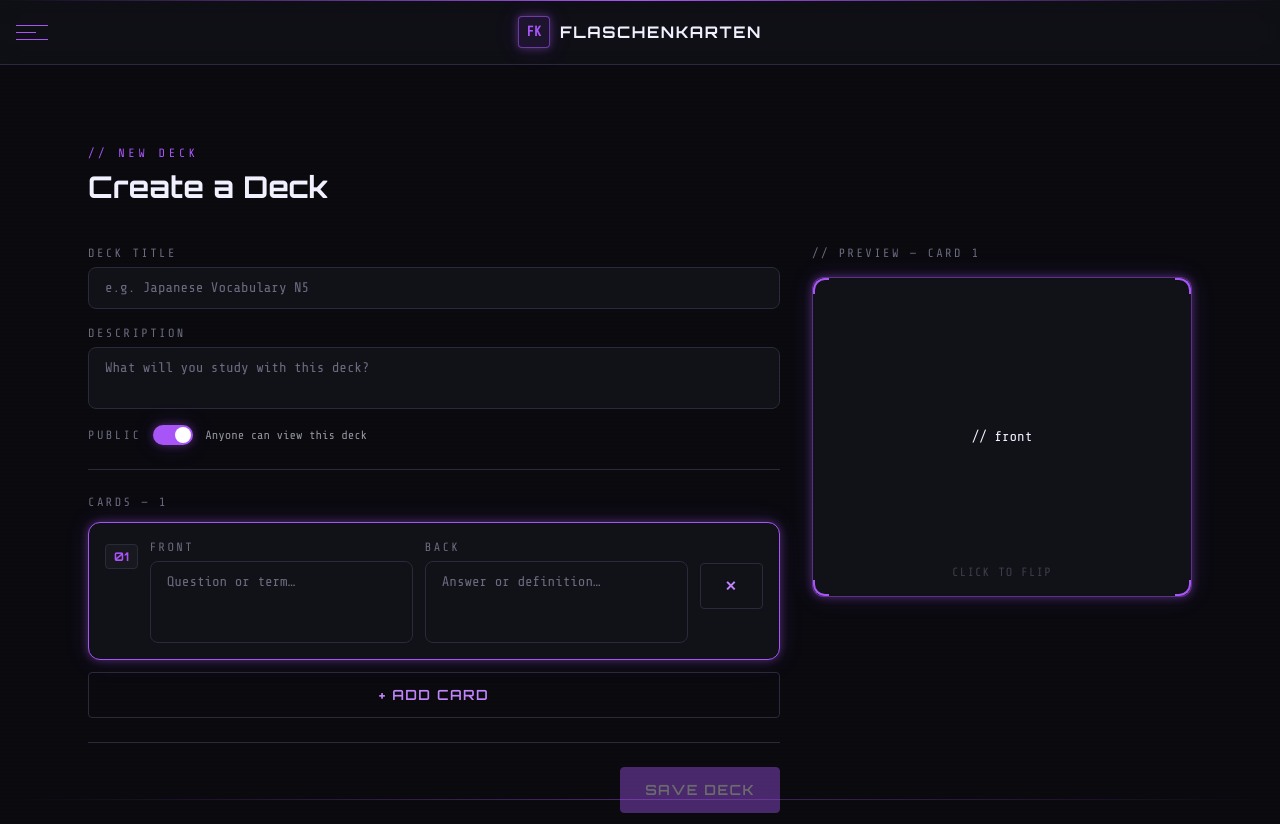
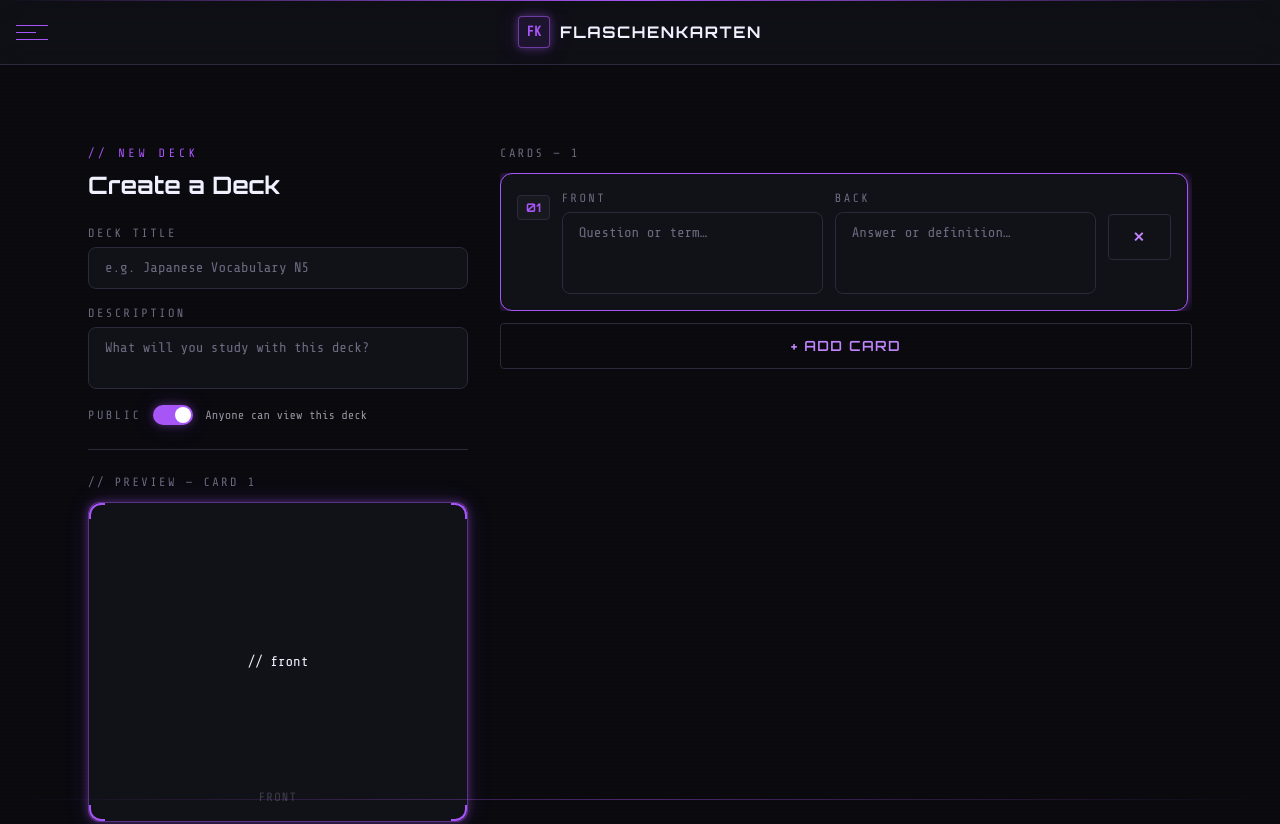
Before and after one commit to sabishii-bit/flaschenkarten, a Vue app in the folder packages/client/: page /decks/new in a window 1280 px wide. Shown: the top 824 px of the page. Built offline with nearby package versions, Linux system fonts and the light colour scheme; the HTML template or start-up script is replaced by a standard one.

Commit message:
Various feature updates

```diff
--- a/packages/client/src/components/FlashCard/FlashCard.vue
+++ b/packages/client/src/components/FlashCard/FlashCard.vue
@@ -1,8 +1,8 @@
 <script setup lang="ts">
 import { ref } from 'vue'
-import { playFlipSound, type FlashCardProps } from './variants.ts'
+import { playFlipSound, sizeClass, type FlashCardProps } from './variants.ts'
 
-const props = defineProps<FlashCardProps>()
+const props = withDefaults(defineProps<FlashCardProps>(), { size: 'default' })
 
 const isFlipped = ref(false)
 
@@ -16,12 +16,15 @@
 <template>
   <div
     class="w-full cursor-pointer select-none perspective-[1200px]"
-    :class="{ 'cursor-not-allowed opacity-50': disabled }"
+    :class="[
+      props.size === 'sm' && !disabled ? 'transition-transform duration-200 hover:-translate-y-2 hover:scale-[1.02]' : '',
+      { 'cursor-not-allowed opacity-50': disabled },
+    ]"
     @click="flip"
   >
     <div
-      class="relative w-full min-h-80 preserve-3d transition-transform duration-500 ease-in-out"
-      :class="{ 'rotate-y-180': isFlipped }"
+      class="relative w-full preserve-3d transition-transform duration-500 ease-in-out"
+      :class="[sizeClass[props.size], { 'rotate-y-180': isFlipped }]"
     >
       <!-- Front face -->
       <div class="absolute inset-0 backface-hidden rounded-xl border border-cyber-purple/50 bg-cyber-surface p-8 flex flex-col items-center justify-center glow-purple group">
@@ -36,7 +39,7 @@
         </slot>
 
         <p class="absolute bottom-4 font-mono-cyber text-cyber-muted/50 text-xs tracking-widest">
-          CLICK TO FLIP
+          FRONT
         </p>
       </div>
 
@@ -53,7 +56,7 @@
         </slot>
 
         <p class="absolute bottom-4 font-mono-cyber text-cyber-muted/50 text-xs tracking-widest">
-          CLICK TO FLIP
+          BACK
         </p>
       </div>
     </div>
--- a/packages/client/src/components/FlashCard/variants.ts
+++ b/packages/client/src/components/FlashCard/variants.ts
@@ -1,6 +1,13 @@
 export interface FlashCardProps {
   /** Disable the flip interaction */
   disabled?: boolean
+  /** Card height variant */
+  size?: 'default' | 'sm'
+}
+
+export const sizeClass: Record<NonNullable<FlashCardProps['size']>, string> = {
+  default: 'min-h-80',
+  sm:      'min-h-44',
 }
 
 export function playFlipSound(): void {
--- a/packages/client/src/pages/CreateDeckPage.vue
+++ b/packages/client/src/pages/CreateDeckPage.vue
@@ -1,5 +1,5 @@
 <script setup lang="ts">
-import { ref, computed } from 'vue'
+import { ref, computed, onMounted, onUnmounted } from 'vue'
 import { useRouter } from 'vue-router'
 import Button from '../components/Button/Button.vue'
 import TextInput from '../components/TextInput/TextInput.vue'
@@ -11,8 +11,11 @@
 
 interface CardEntry { front: string; back: string }
 
-const router      = useRouter()
-const { post }    = useApi()
+const router   = useRouter()
+const { post } = useApi()
+
+onMounted(()   => { document.body.style.overflow = 'hidden' })
+onUnmounted(() => { document.body.style.overflow = '' })
 
 const title       = ref('')
 const description = ref('')
@@ -23,8 +26,7 @@
 const saveError   = ref<string | null>(null)
 
 const activeCard = computed(() => cards.value[activeIndex.value] ?? { front: '', back: '' })
-
-const canSave = computed(() =>
+const canSave    = computed(() =>
   title.value.trim().length > 0 &&
   cards.value.some(c => c.front.trim() || c.back.trim())
 )
@@ -65,48 +67,27 @@
 </script>
 
 <template>
-  <div class="animate-slide-up max-w-7xl mx-auto">
-    <!-- Page header -->
-    <p class="font-mono-cyber text-cyber-purple text-xs tracking-[0.3em] uppercase mb-2">
-      // new deck
-    </p>
-    <h2 class="font-orbitron text-3xl font-bold text-cyber-white mb-10">
-      Create a Deck
-    </h2>
+  <div class="animate-slide-up">
+    <div class="grid grid-cols-1 lg:grid-cols-[380px_1fr] gap-8 items-start">
 
-    <!-- Two-column layout -->
-    <div class="grid grid-cols-1 lg:grid-cols-[1fr_380px] gap-8 items-start">
+      <!-- LEFT: sticky panel — metadata + preview + actions -->
+      <div class="lg:sticky lg:top-8 flex flex-col gap-6">
+        <div>
+          <p class="font-mono-cyber text-cyber-purple text-xs tracking-[0.3em] uppercase mb-2">// new deck</p>
+          <h2 class="font-orbitron text-2xl font-bold text-cyber-white">Create a Deck</h2>
+        </div>
 
-      <!-- LEFT: Editor panel -->
-      <div class="flex flex-col gap-6">
+        <!-- Metadata -->
+        <div class="flex flex-col gap-4">
+          <TextInput v-model="title" label="Deck Title" placeholder="e.g. Japanese Vocabulary N5" />
+          <TextArea  v-model="description" label="Description" placeholder="What will you study with this deck?" :rows="2" />
 
-        <!-- Deck metadata -->
-        <div class="flex flex-col gap-4">
-          <TextInput
-            v-model="title"
-            label="Deck Title"
-            placeholder="e.g. Japanese Vocabulary N5"
-          />
-          <TextArea
-            v-model="description"
-            label="Description"
-            placeholder="What will you study with this deck?"
-            :rows="2"
-          />
-
-          <!-- Public toggle -->
           <label class="flex items-center gap-3 cursor-pointer select-none w-fit">
             <span class="font-mono-cyber text-xs tracking-[0.2em] uppercase text-cyber-muted">Public</span>
             <div class="relative">
               <input v-model="isPublic" type="checkbox" class="sr-only" />
-              <div
-                class="w-10 h-5 rounded-full transition-colors duration-200"
-                :class="isPublic ? 'bg-cyber-purple glow-purple' : 'bg-cyber-border'"
-              />
-              <div
-                class="absolute top-0.5 left-0.5 w-4 h-4 rounded-full bg-white transition-transform duration-200"
-                :class="isPublic ? 'translate-x-5' : 'translate-x-0'"
-              />
+              <div class="w-10 h-5 rounded-full transition-colors duration-200" :class="isPublic ? 'bg-cyber-purple glow-purple' : 'bg-cyber-border'" />
+              <div class="absolute top-0.5 left-0.5 w-4 h-4 rounded-full bg-white transition-transform duration-200" :class="isPublic ? 'translate-x-5' : 'translate-x-0'" />
             </div>
             <span class="font-mono-cyber text-xs text-cyber-white/60">
               {{ isPublic ? 'Anyone can view this deck' : 'Only you can view this deck' }}
@@ -114,15 +95,45 @@
           </label>
         </div>
 
-        <!-- Divider -->
         <div class="border-t border-cyber-border" />
 
-        <!-- Card list -->
+        <!-- Live preview -->
         <div class="flex flex-col gap-3">
           <p class="font-mono-cyber text-cyber-muted text-xs tracking-[0.2em] uppercase">
-            Cards — {{ cards.length }}
+            // preview — card {{ activeIndex + 1 }}
           </p>
+          <FlashCard :key="activeIndex">
+            <template #front>
+              <span class="font-mono-cyber text-center text-cyber-white text-base leading-relaxed" :class="{ 'text-cyber-muted/50 text-sm': !activeCard.front }">
+                {{ activeCard.front || '// front' }}
+              </span>
+            </template>
+            <template #back>
+              <span class="font-mono-cyber text-center text-cyber-white text-base leading-relaxed" :class="{ 'text-cyber-muted/50 text-sm': !activeCard.back }">
+                {{ activeCard.back || '// back' }}
+              </span>
+            </template>
+          </FlashCard>
+        </div>
 
+        <div class="border-t border-cyber-border" />
+
+        <!-- Actions -->
+        <div class="flex flex-col gap-2">
+          <p v-if="saveError" class="font-mono-cyber text-xs text-red-400">{{ saveError }}</p>
+          <Button variant="primary" :disabled="!canSave || saving" @click="saveDeck">
+            {{ saving ? 'Saving…' : 'Save Deck' }}
+          </Button>
+        </div>
+      </div>
+
+      <!-- RIGHT: scrollable card list -->
+      <div class="flex flex-col gap-3">
+        <p class="font-mono-cyber text-cyber-muted text-xs tracking-[0.2em] uppercase">
+          Cards — {{ cards.length }}
+        </p>
+
+        <div class="flex flex-col gap-3 overflow-y-auto max-h-[calc(100vh-16rem)] pr-1">
           <CardEditor
             v-for="(card, i) in cards"
             :key="i"
@@ -133,48 +144,9 @@
             @update:card="updateCard(i, $event)"
             @delete="removeCard(i)"
           />
-
-          <Button variant="ghost" @click="addCard">
-            + Add Card
-          </Button>
         </div>
 
-        <!-- Divider -->
-        <div class="border-t border-cyber-border" />
-
-        <!-- Save -->
-        <div class="flex flex-col items-end gap-2">
-          <p v-if="saveError" class="font-mono-cyber text-xs text-red-400">{{ saveError }}</p>
-          <Button variant="primary" :disabled="!canSave || saving" @click="saveDeck">
-            {{ saving ? 'Saving…' : 'Save Deck' }}
-          </Button>
-        </div>
-      </div>
-
-      <!-- RIGHT: Live preview -->
-      <div class="sticky top-8 flex flex-col gap-4">
-        <p class="font-mono-cyber text-cyber-muted text-xs tracking-[0.2em] uppercase">
-          // preview — card {{ activeIndex + 1 }}
-        </p>
-
-        <FlashCard>
-          <template #front>
-            <span
-              class="font-mono-cyber text-center text-cyber-white text-lg leading-relaxed"
-              :class="{ 'text-cyber-muted/50 text-sm': !activeCard.front }"
-            >
-              {{ activeCard.front || '// front' }}
-            </span>
-          </template>
-          <template #back>
-            <span
-              class="font-mono-cyber text-center text-cyber-white text-lg leading-relaxed"
-              :class="{ 'text-cyber-muted/50 text-sm': !activeCard.back }"
-            >
-              {{ activeCard.back || '// back' }}
-            </span>
-          </template>
-        </FlashCard>
+        <Button variant="ghost" @click="addCard">+ Add Card</Button>
       </div>
 
     </div>
--- a/packages/client/src/pages/DeckDetailPage.vue
+++ b/packages/client/src/pages/DeckDetailPage.vue
@@ -3,6 +3,7 @@
 import { useRoute } from 'vue-router'
 import { useApi } from '../composables/useApi.ts'
 import Button from '../components/Button/Button.vue'
+import FlashCard from '../components/FlashCard/FlashCard.vue'
 import type { DeckWithCards } from '@flaschenkarten/shared'
 
 const route  = useRoute()
@@ -50,8 +51,29 @@
         </RouterLink>
       </div>
 
-      <div class="font-mono-cyber text-cyber-muted text-sm text-center py-24 mt-10 border border-dashed border-cyber-border rounded-lg">
-        // card list coming soon
+      <!-- Card grid -->
+      <div class="mt-10">
+        <p class="font-mono-cyber text-cyber-muted text-xs tracking-[0.2em] uppercase mb-4">
+          Cards — {{ deck.cards.length }}
+        </p>
+        <div class="grid grid-cols-1 sm:grid-cols-2 lg:grid-cols-3 gap-4">
+          <FlashCard
+            v-for="card in deck.cards"
+            :key="card.id"
+            size="sm"
+          >
+            <template #front>
+              <span class="font-mono-cyber text-cyber-white text-sm text-center leading-relaxed">
+                {{ card.front }}
+              </span>
+            </template>
+            <template #back>
+              <span class="font-mono-cyber text-cyber-white text-sm text-center leading-relaxed">
+                {{ card.back }}
+              </span>
+            </template>
+          </FlashCard>
+        </div>
       </div>
     </template>
   </div>
--- a/packages/client/src/pages/EditDeckPage.vue
+++ b/packages/client/src/pages/EditDeckPage.vue
@@ -1,5 +1,5 @@
 <script setup lang="ts">
-import { ref, computed, onMounted } from 'vue'
+import { ref, computed, onMounted, onUnmounted } from 'vue'
 import { useRoute, useRouter } from 'vue-router'
 import { useApi } from '../composables/useApi.ts'
 import Button from '../components/Button/Button.vue'
@@ -11,32 +11,32 @@
 
 interface CardEntry { front: string; back: string }
 
-const route        = useRoute()
-const router       = useRouter()
+const route         = useRoute()
+const router        = useRouter()
 const { get, post } = useApi()
-const id           = route.params.id as string
+const id            = route.params.id as string
 
-// Form state
 const title       = ref('')
 const description = ref('')
 const isPublic    = ref(true)
 const cards       = ref<CardEntry[]>([])
 const activeIndex = ref(0)
 
-// Page state
 const loading   = ref(true)
 const saving    = ref(false)
 const loadError = ref<string | null>(null)
 const saveError = ref<string | null>(null)
 
 const activeCard = computed(() => cards.value[activeIndex.value] ?? { front: '', back: '' })
-
-const canSave = computed(() =>
+const canSave    = computed(() =>
   title.value.trim().length > 0 &&
   cards.value.some(c => c.front.trim() || c.back.trim())
 )
 
+onUnmounted(() => { document.body.style.overflow = '' })
+
 onMounted(async () => {
+  document.body.style.overflow = 'hidden'
   try {
     const deck = await get<DeckWithCards>(`/api/decks/${id}`)
     title.value       = deck.title
@@ -87,32 +87,24 @@
 </script>
 
 <template>
-  <div class="animate-slide-up max-w-7xl mx-auto">
-    <p class="font-mono-cyber text-cyber-purple text-xs tracking-[0.3em] uppercase mb-2">
-      // edit deck
-    </p>
-    <h2 class="font-orbitron text-3xl font-bold text-cyber-white mb-10">
-      Edit Deck
-    </h2>
+  <div class="animate-slide-up">
+    <div v-if="loading" class="font-mono-cyber text-cyber-muted text-sm text-center py-24">// loading…</div>
+    <div v-else-if="loadError" class="font-mono-cyber text-red-400 text-sm text-center py-24">{{ loadError }}</div>
 
-    <div v-if="loading" class="font-mono-cyber text-cyber-muted text-sm text-center py-24">
-      // loading…
-    </div>
+    <div v-else class="grid grid-cols-1 lg:grid-cols-[380px_1fr] gap-8 items-start">
 
-    <div v-else-if="loadError" class="font-mono-cyber text-red-400 text-sm text-center py-24">
-      {{ loadError }}
-    </div>
+      <!-- LEFT: sticky panel — metadata + preview + actions -->
+      <div class="lg:sticky lg:top-8 flex flex-col gap-6">
+        <div>
+          <p class="font-mono-cyber text-cyber-purple text-xs tracking-[0.3em] uppercase mb-2">// edit deck</p>
+          <h2 class="font-orbitron text-2xl font-bold text-cyber-white">Edit Deck</h2>
+        </div>
 
-    <div v-else class="grid grid-cols-1 lg:grid-cols-[1fr_380px] gap-8 items-start">
-
-      <!-- LEFT: Editor panel -->
-      <div class="flex flex-col gap-6">
-
+        <!-- Metadata -->
         <div class="flex flex-col gap-4">
           <TextInput v-model="title" label="Deck Title" placeholder="e.g. Japanese Vocabulary N5" />
           <TextArea  v-model="description" label="Description" placeholder="What will you study with this deck?" :rows="2" />
 
-          <!-- Public toggle -->
           <label class="flex items-center gap-3 cursor-pointer select-none w-fit">
             <span class="font-mono-cyber text-xs tracking-[0.2em] uppercase text-cyber-muted">Public</span>
             <div class="relative">
@@ -128,28 +120,29 @@
 
         <div class="border-t border-cyber-border" />
 
+        <!-- Live preview -->
         <div class="flex flex-col gap-3">
           <p class="font-mono-cyber text-cyber-muted text-xs tracking-[0.2em] uppercase">
-            Cards — {{ cards.length }}
+            // preview — card {{ activeIndex + 1 }}
           </p>
-
-          <CardEditor
-            v-for="(card, i) in cards"
-            :key="i"
-            :card="card"
-            :index="i"
-            :is-active="i === activeIndex"
-            @select="activeIndex = i"
-            @update:card="updateCard(i, $event)"
-            @delete="removeCard(i)"
-          />
-
-          <Button variant="ghost" @click="addCard">+ Add Card</Button>
+          <FlashCard :key="activeIndex">
+            <template #front>
+              <span class="font-mono-cyber text-center text-cyber-white text-base leading-relaxed" :class="{ 'text-cyber-muted/50 text-sm': !activeCard.front }">
+                {{ activeCard.front || '// front' }}
+              </span>
+            </template>
+            <template #back>
+              <span class="font-mono-cyber text-center text-cyber-white text-base leading-relaxed" :class="{ 'text-cyber-muted/50 text-sm': !activeCard.back }">
+                {{ activeCard.back || '// back' }}
+              </span>
+            </template>
+          </FlashCard>
         </div>
 
         <div class="border-t border-cyber-border" />
 
-        <div class="flex flex-col items-end gap-2">
+        <!-- Actions -->
+        <div class="flex flex-col gap-2">
           <p v-if="saveError" class="font-mono-cyber text-xs text-red-400">{{ saveError }}</p>
           <div class="flex gap-3">
             <RouterLink :to="`/decks/${id}`">
@@ -162,23 +155,26 @@
         </div>
       </div>
 
-      <!-- RIGHT: Live preview -->
-      <div class="sticky top-8 flex flex-col gap-4">
+      <!-- RIGHT: scrollable card list -->
+      <div class="flex flex-col gap-3">
         <p class="font-mono-cyber text-cyber-muted text-xs tracking-[0.2em] uppercase">
-          // preview — card {{ activeIndex + 1 }}
+          Cards — {{ cards.length }}
         </p>
-        <FlashCard>
-          <template #front>
-            <span class="font-mono-cyber text-center text-cyber-white text-lg leading-relaxed" :class="{ 'text-cyber-muted/50 text-sm': !activeCard.front }">
-              {{ activeCard.front || '// front' }}
-            </span>
-          </template>
-          <template #back>
-            <span class="font-mono-cyber text-center text-cyber-white text-lg leading-relaxed" :class="{ 'text-cyber-muted/50 text-sm': !activeCard.back }">
-              {{ activeCard.back || '// back' }}
-            </span>
-          </template>
-        </FlashCard>
+
+        <div class="flex flex-col gap-3 overflow-y-auto max-h-[calc(100vh-16rem)] pr-1">
+          <CardEditor
+            v-for="(card, i) in cards"
+            :key="i"
+            :card="card"
+            :index="i"
+            :is-active="i === activeIndex"
+            @select="activeIndex = i"
+            @update:card="updateCard(i, $event)"
+            @delete="removeCard(i)"
+          />
+        </div>
+
+        <Button variant="ghost" @click="addCard">+ Add Card</Button>
       </div>
 
     </div>
--- a/packages/client/src/style.css
+++ b/packages/client/src/style.css
@@ -86,3 +86,13 @@
 @utility rotate-y-180 {
   transform: rotateY(180deg);
 }
+
+/* Cyberpunk scrollbar */
+::-webkit-scrollbar       { width: 4px; }
+::-webkit-scrollbar-track { background: transparent; }
+::-webkit-scrollbar-thumb {
+  background: var(--color-cyber-purple);
+  border-radius: 2px;
+  opacity: 0.6;
+}
+::-webkit-scrollbar-thumb:hover { background: var(--color-cyber-purple-lt); }
```
Also changed, not shown: packages/client/src/pages/DecksPage.vue (+63 -18 lines), 1 other file (tests, documents, lock files or other folders).
